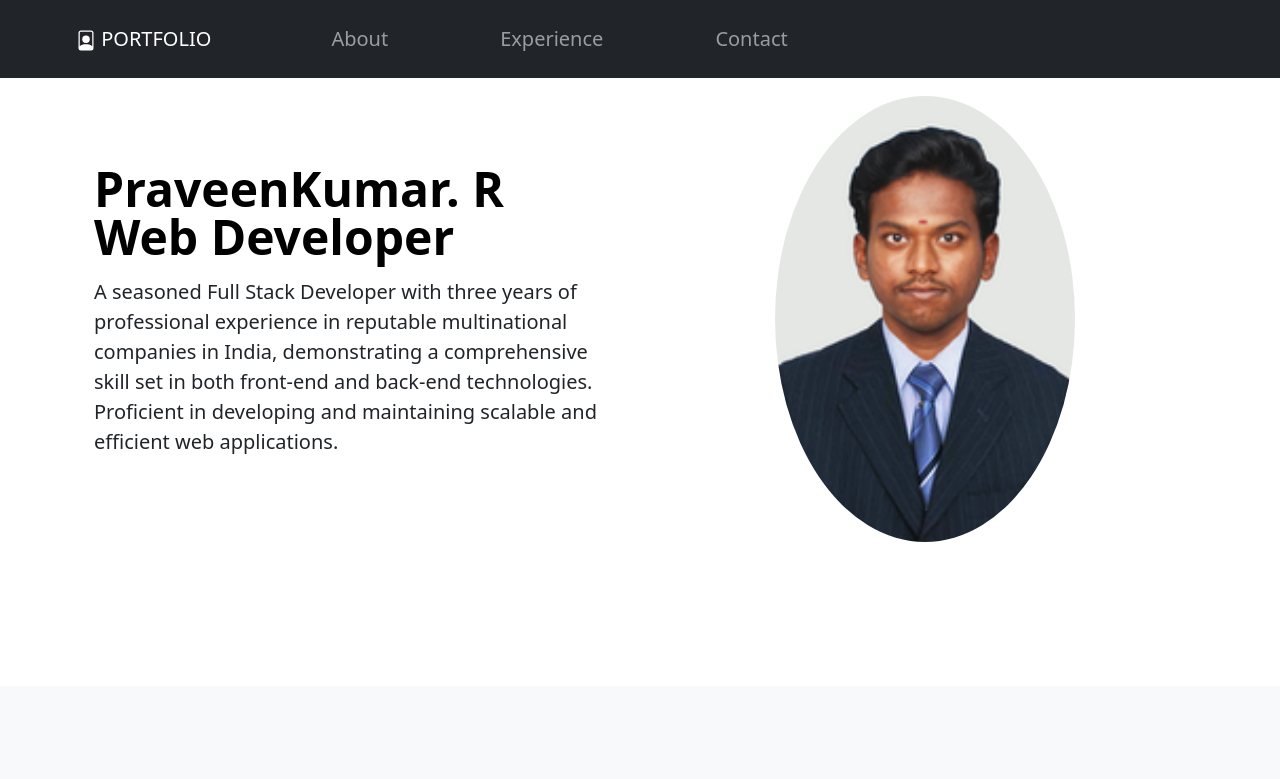
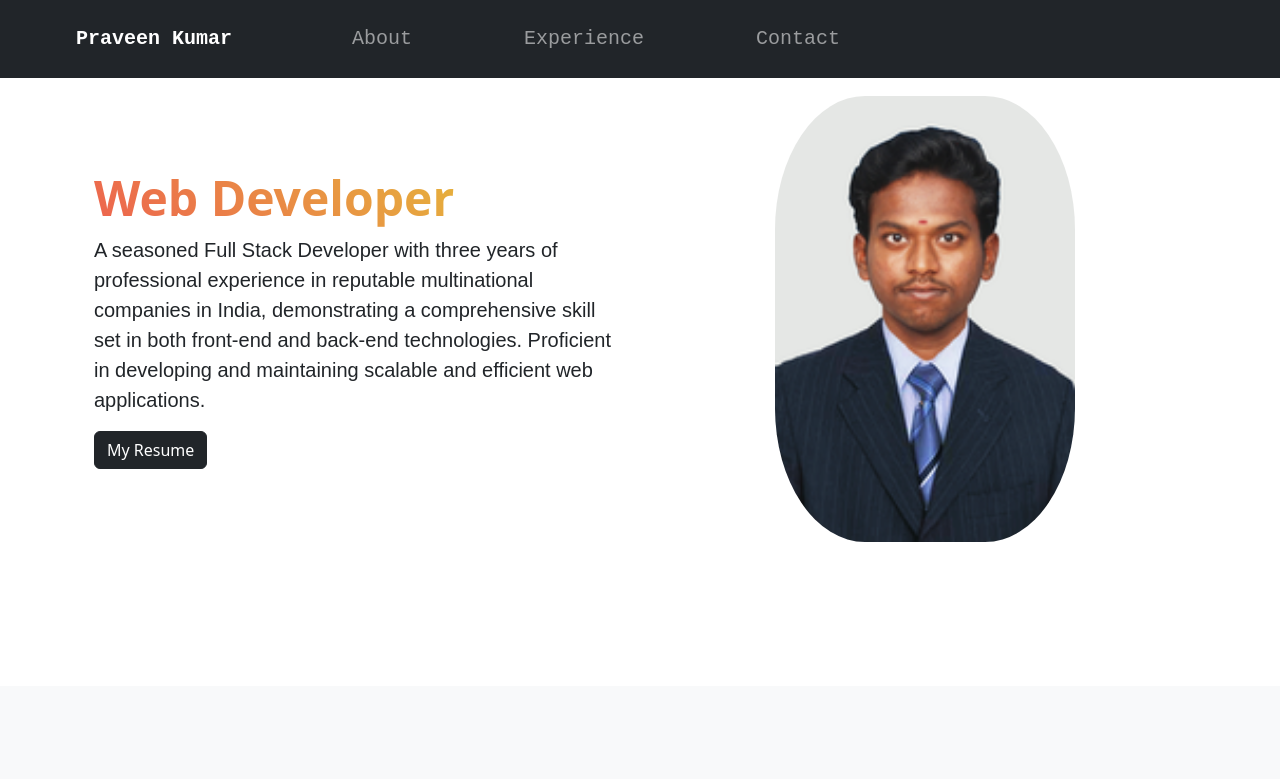
Before and after one commit to praveen309/praveenPortfolio, a plain HTML site: page index.html in a window 1280 px wide. Shown: the top 779 px of the page. Drawn offline with nearby package versions, Linux system fonts and the light colour scheme.

Commit message:
fix portfolio

```diff
--- /dev/null
+++ b/CSS/style.css
@@ -0,0 +1,31 @@
+.gradient-text {
+    background: linear-gradient(45deg, #f41462, #e1e42f);
+    background-size: 200%;
+    -webkit-background-clip: text;
+    background-clip: text;
+    color: transparent;
+    animation: gradientAnimation 2s infinite alternate;
+}
+
+@keyframes gradientAnimation {
+    0% {
+        background-position: 0%;
+    }
+
+    100% {
+        background-position: 100%;
+    }
+}
+
+
+.hidden {
+    opacity: 0;
+    transform: translateY(50px);
+    transition: opacity 1s ease, transform 1s ease;
+}
+
+
+.visible {
+    opacity: 1;
+    transform: translateY(0);
+}
--- a/index.html
+++ b/index.html
@@ -6,6 +6,7 @@
     <meta name="viewport" content="width=device-width, initial-scale=1.0">
     <title>My Resume</title>
     <link rel="icon" href="./assets/icon.jpg">
+    <link rel="stylesheet" href="./CSS/style.css">
     <link href="https://cdn.jsdelivr.net/npm/bootstrap@5.3.2/dist/css/bootstrap.min.css" rel="stylesheet"
         integrity="sha384-T3c6CoIi6uLrA9TneNEoa7RxnatzjcDSCmG1MXxSR1GAsXEV/Dwwykc2MPK8M2HN" crossorigin="anonymous">
     <link rel="stylesheet" href="https://cdnjs.cloudflare.com/ajax/libs/font-awesome/5.15.3/css/all.min.css"
@@ -15,19 +16,15 @@
 
 <body>
     <div class="container-fluid p-0 m-0">
-        <section id="Navbar">
-            <nav class="navbar navbar-dark bg-dark navbar-expand-lg p-3 fixed-top">
+        <section id="Navbar" class="fixed-top">
+            <nav class="navbar navbar-dark bg-dark navbar-expand-lg p-3"
+                style="font-family: Source Code Pro,monospace;">
                 <div class="container-fluid">
-                    <a class="navbar-brand px-5" href="#"><svg xmlns="http://www.w3.org/2000/svg" width="20" height="25"
-                            fill="currentColor" class="bi bi-file-person" viewBox="0 0 16 16">
-                            <path
-                                d="M12 1a1 1 0 0 1 1 1v10.755S12 11 8 11s-5 1.755-5 1.755V2a1 1 0 0 1 1-1zM4 0a2 2 0 0 0-2 2v12a2 2 0 0 0 2 2h8a2 2 0 0 0 2-2V2a2 2 0 0 0-2-2z" />
-                            <path d="M8 10a3 3 0 1 0 0-6 3 3 0 0 0 0 6" />
-                        </svg> PORTFOLIO</a>
                     <button class="navbar-toggler" type="button" data-bs-toggle="collapse" data-bs-target="#navbarNav"
                         aria-controls="navbarNav" aria-expanded="false" aria-label="Toggle navigation">
                         <span class="navbar-toggler-icon"></span>
                     </button>
+                    <a class="navbar-brand px-5" href="#"><strong class="font-weight-bold">Praveen Kumar</strong></a>
                     <div class="collapse navbar-collapse" id="navbarNav">
                         <ul class="navbar-nav fs-5">
                             <li class="nav-item px-5">
@@ -44,20 +41,22 @@
                 </div>
             </nav>
         </section>
-
         <section id="info">
             <div class="container col-xxl-8 px-4 py-5">
                 <div class="row flex-lg-row-reverse align-items-center g-5 py-5">
                     <div class="col-10 col-sm-8 col-lg-6">
-                        <img src="./assets/profile.png" class="d-block mx-lg-auto img-fluid rounded-circle"
+                        <img src="./assets/profile.png" class="d-block mx-lg-auto img-fluid" style="border-radius: 30%;"
                             alt="Bootstrap Themes" width="300" height="100" loading="lazy">
                     </div>
                     <div class="col-lg-6">
-                        <h1 class="display-5 fw-bold text-body-emphasis lh-1 mb-3">PraveenKumar. R Web Developer</h1>
-                        <p class="lead">A seasoned Full Stack Developer with three years of professional experience in
+                        <h1 class="display-5 fw-bold gradient-text">Web Developer</h1>
+                        <p class="lead" style="font-family: 'Poppins', sans-serif;">A seasoned Full Stack Developer with
+                            three years of professional experience in
                             reputable multinational companies in India, demonstrating a comprehensive skill set in both
                             front-end and back-end technologies. Proficient in developing and maintaining scalable and
                             efficient web applications.</p>
+                        <a class="btn btn-dark btn-radius" href="./Resume/Praveenkumar_resume.pdf" title="" download>My
+                            Resume</a>
                     </div>
                 </div>
             </div>
@@ -269,6 +268,7 @@
     <script src="https://cdn.jsdelivr.net/npm/bootstrap@5.3.2/dist/js/bootstrap.bundle.min.js"
         integrity="sha384-C6RzsynM9kWDrMNeT87bh95OGNyZPhcTNXj1NW7RuBCsyN/o0jlpcV8Qyq46cDfL"
         crossorigin="anonymous"></script>
+    <script src="./index.js"></script>
 </body>
 
 </html>
```
Also changed, not shown: 1 other file.
